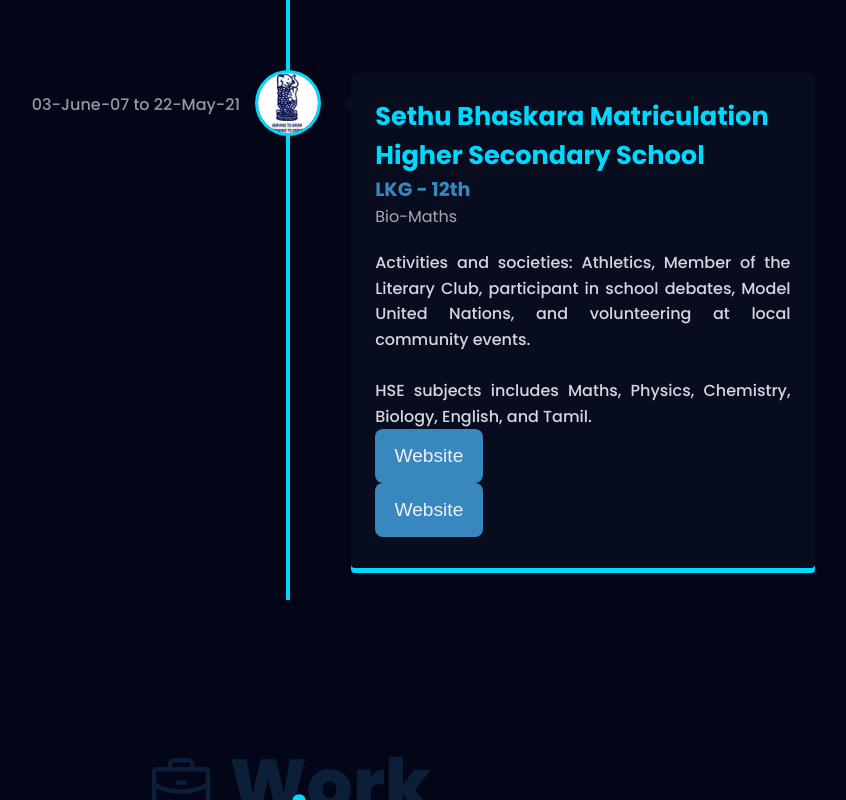
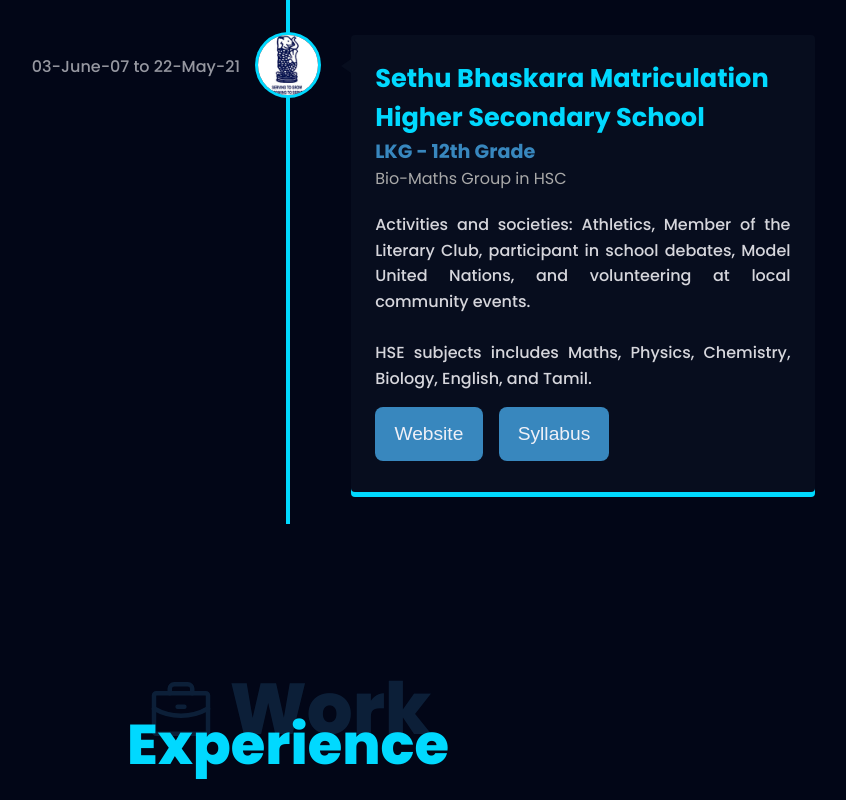
Before and after one commit to Saravanakumar2003/Portfolio, a Next.js app: page / in a window 1280 px wide. Shown: the part 3355-4155 px from the top of the page, without its empty margins (352-1198 px from the left). Built offline with nearby package versions, Linux system fonts and the light colour scheme; no server answers.

Commit message:
Education Update

```diff
--- a/src/components/Education/index.tsx
+++ b/src/components/Education/index.tsx
@@ -76,17 +76,18 @@
                           <br />
                         </a>
                       ))}</p>
+                      <div style={{ display: 'flex', gap:"1rem", marginTop:"1rem" }}>
                         <Button>
                           <Link legacyBehavior href={education.link}>
                             <a target="_blank">Website</a>
                           </Link>
                         </Button>
                         <Button>
-                        <Link legacyBehavior href={education.link}>
-                          <a target="_blank">Website</a>
+                          <Link legacyBehavior href={education.link2 ?? ''}>
+                            <a target="_blank">Syllabus</a>
                           </Link>
                         </Button>
-
+                      </div>
                     </EducationContent>
                   </EducationContainer>
                 </VerticalTimelineElement>
--- a/src/data/education.ts
+++ b/src/data/education.ts
@@ -1,3 +1,5 @@
+import { link } from "fs";
+
 const education = [
   {
     id: 1,
@@ -8,70 +10,22 @@
     office: 'Electronics and Communication Engineering',
     description:'Activities and societies: Minor Subject - Full Stack Development (CSE dept Honours) \n\nVolunteer Roles : National Service Scheme, Member at Institution Innovation Council, Coders Club, E-Cell. \n\nCoordinator positions : Tech Team Head of National Service Scheme (2023 to 2024) and Executive Officer of Institution Innovation Council (2023 to 2025).  \n\nOraganistions : IETE (Institution of Electronics and Telecommunication Engineer).',
     date: '24-Nov-21 to Present',
-    link: 'https://velammal.edu.in/'
+    link: 'https://velammal.edu.in/',
+    link2: 'https://drive.google.com/file/d/18JS02K84fNd60m3z6KEA2jY-zt1TI-oC/view?usp=sharing',
   },
   {
     id: 2,
     url: 'sethu',
     img: '/education/Sethu.jpg',
     title: 'Sethu Bhaskara Matriculation Higher Secondary School',
-    subTitle: 'LKG - 12th',
-    office: 'Bio-Maths',
+    subTitle: 'LKG - 12th Grade',
+    office: 'Bio-Maths Group in HSC',
     description:
       'Activities and societies: Athletics, Member of the Literary Club, participant in school debates, Model United Nations, and volunteering at local community events. \n\nHSE subjects includes Maths, Physics, Chemistry, Biology, English, and Tamil.',
     date: '03-June-07 to 22-May-21',
-    link: 'https://www.sethubhaskara.edu.in/',
-    tags: [
-    ],
-    banner: '',
-    type: '',
-    icon: '',
-    print: [
-      {
-        name: '',
-        description:
-          '',
-        img: ''
-      },
-    ],
-    status: '',
-    year: '',
-    gif: '',
-    backgroundImage: '',
-    video:
-      ''
+    link: 'https://sethubhaskara.co.in/',
+    link2: 'https://drive.google.com/file/d/1EjsZ4Lq3nNRdcazsItUIeu1PzwOAXM6w/view?usp=sharing',
   },
-
-  /*
-    id: 3,
-    img: '',
-    title: '',
-    subTitle: '',
-    office: '',
-    description:'',
-    tags: [
-    ],
-    date: '',
-    url: '',
-    banner: '',
-    type: '',
-    icon: '',
-    link: '',
-    print: [
-      {
-        name: '',
-        description:
-          '',
-        img: ''
-      },
-    ],
-    status: '',
-    year: '',
-    gif: '',
-    backgroundImage: '',
-    video:
-      ''
-  */
 ];
 
 export default education;
```
Lines whose indentation alone changed are shown as unchanged.
